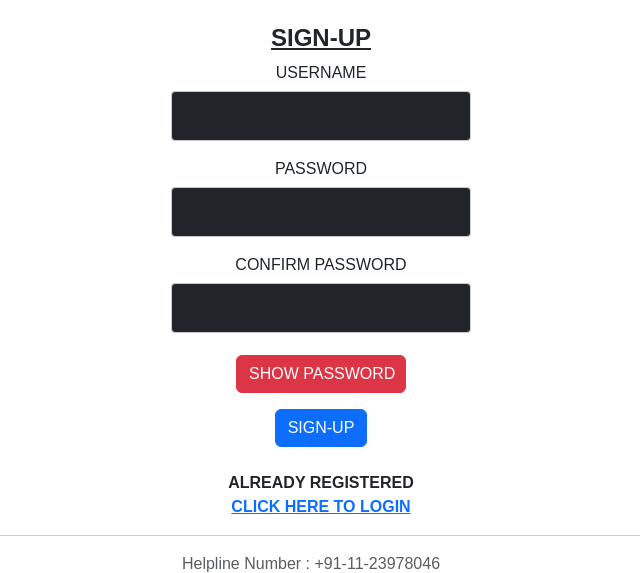
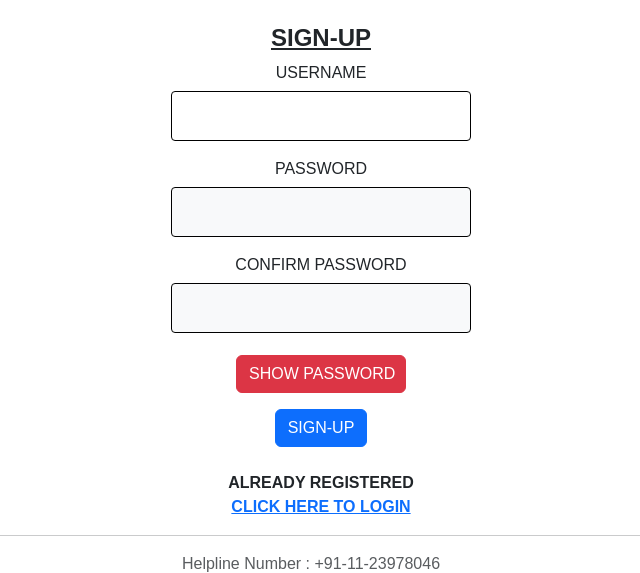
Before and after one commit to MadhavanVasu/AarogyaSetuClone, a Django app: page /accounts/signup in a window 1280 px wide. Shown: the part 86-659 px from the top of the page, without its empty margins (329-969 px from the left). Run offline with Django 3.2, Linux system fonts and the light colour scheme; some libraries are stand-ins or nearby versions.

Commit message:
added minor changes 2

```diff
--- a/accounts/templates/accounts/login.html
+++ b/accounts/templates/accounts/login.html
@@ -40,7 +40,7 @@
   input {
     width: 100%;
     padding: 12px;
-    border: 1px solid #ccc;
+    border: 1px solid black;
     border-radius: 4px;
     box-sizing: border-box;
     margin-top: 6px;
@@ -125,10 +125,10 @@
       <form method="POST" action="{% url 'login' %}">
         {% csrf_token %}
         <label for="usrname">USERNAME</label>
-        <input class="bg-dark text-white" type="text" id="usrname" name="username" required>
+        <input class="bg-light" type="text" id="usrname" name="username" required>
 
         <label for="psw">PASSWORD</label>
-        <input class="bg-dark text-white" type="password" id="psw" name="password"
+        <input class="bg-light" type="password" id="psw" name="password"
           pattern="(?=.*\d)(?=.*[a-z])(?=.*[A-Z]).{8,}"
           title="Must contain at least one number and one uppercase and lowercase letter, and at least 8 or more characters"
           required>
--- a/accounts/templates/accounts/signup.html
+++ b/accounts/templates/accounts/signup.html
@@ -40,7 +40,7 @@
   input {
     width: 100%;
     padding: 12px;
-    border: 1px solid #ccc;
+    border: 1px solid black;
     border-radius: 4px;
     box-sizing: border-box;
     margin-top: 6px;
@@ -132,16 +132,16 @@
       <form method="POST" action="{% url 'signup' %}">
         {% csrf_token %}
         <label for="usrname">USERNAME</label>
-        <input class="bg-dark text-white" type="text" id="usrname" name="username" required>
+        <input class="bg-light=" type="text" id="usrname" name="username" required>
 
         <label for="psw">PASSWORD</label>
-        <input class="bg-dark text-white" type="password" id="psw1" name="password1"
+        <input class="bg-light" type="password" id="psw1" name="password1"
           pattern="(?=.*\d)(?=.*[a-z])(?=.*[A-Z]).{8,}"
           title="Must contain at least one number and one uppercase and lowercase letter, and at least 8 or more characters"
           required>
 
         <label for="psw">CONFIRM PASSWORD</label>
-        <input class="bg-dark text-white" type="password" id="psw2" name="password2"
+        <input class="bg-light" type="password" id="psw2" name="password2"
           pattern="(?=.*\d)(?=.*[a-z])(?=.*[A-Z]).{8,}"
           title="Must contain at least one number and one uppercase and lowercase letter, and at least 8 or more characters"
           required>
--- a/covstats/templates/covstats/cases.html
+++ b/covstats/templates/covstats/cases.html
@@ -280,7 +280,7 @@
 <div align="center">
 
     <hr>
-    <h1 style="color: red;">😷COVID-19 LIVE STATUS😷</h1>
+    <h1 >😷COVID-19 LIVE STATUS😷</h1>
     <hr>
 
     <div class="container">
--- a/myaarogya/templates/base.html
+++ b/myaarogya/templates/base.html
@@ -75,6 +75,7 @@
                 font-size: 3.5rem;
             }
         }
+
     </style>
 
 
@@ -141,7 +142,7 @@
 
     </div>
 
-    <footer class="text-muted">
+    <footer class="text-muted" style="background-color :white;">
 
         <div class="container text-center">
             <hr>
--- a/selfchecker/templates/selfchecker/result.html
+++ b/selfchecker/templates/selfchecker/result.html
@@ -4,7 +4,7 @@
 
 {% if result == 0 %}
 
-<h1>'THE PROBABILITY THAT YOU HAVE CONTRACTED THE VIRUS IS LOW!!BUT,PLEASE MAINTAIN SOCIAL DISTANCING AND FOLLOW OTHER COVID-19 PROTOCOLS!!GET VACCINATED AS SOON AS POSSIBLE'</h1>
+<h1>THE PROBABILITY THAT YOU HAVE CONTRACTED THE VIRUS IS LOW!!BUT,PLEASE MAINTAIN SOCIAL DISTANCING AND FOLLOW OTHER COVID-19 PROTOCOLS!!GET VACCINATED AS SOON AS POSSIBLE</h1>
 
 {% else %}
 
--- a/selfchecker/views.py
+++ b/selfchecker/views.py
@@ -33,12 +33,12 @@ def checkform(request):
         for i in range(5):
             temp = ''
             if(l[i]==0):
-                temp = '\3t' + s[i]+ ' : ' + 'No'
+                temp = '\2t' + s[i]+ ' : ' + 'No'
             else:
-                temp = '\3t' + s[i]+ ' : ' + 'Yes'
+                temp = '\2t' + s[i]+ ' : ' + 'Yes'
             temp+='\n'
             msg+=temp
-        msg+='\n'
+        msg+='\n\n'
         if(r==0):
             temp = 'THE PROBABILITY THAT YOU HAVE CONTRACTED THE VIRUS IS LOW!!BUT,PLEASE MAINTAIN SOCIAL DISTANCING AND FOLLOW OTHER COVID-19 PROTOCOLS!!GET VACCINATED AS SOON AS POSSIBLE'
             msg+=temp
```
Also changed, not shown: covstats/templates/covstats/vaccine.html (+7 -3 lines), myaarogya/templates/home.html (+6 -3 lines).
